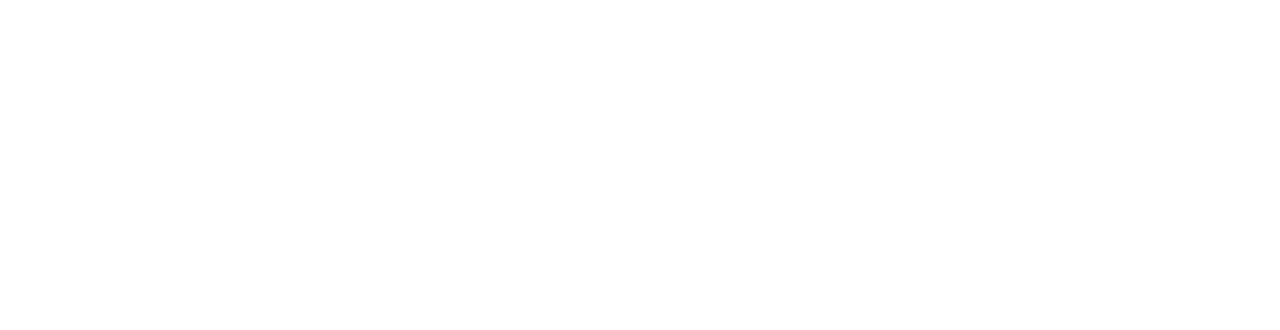
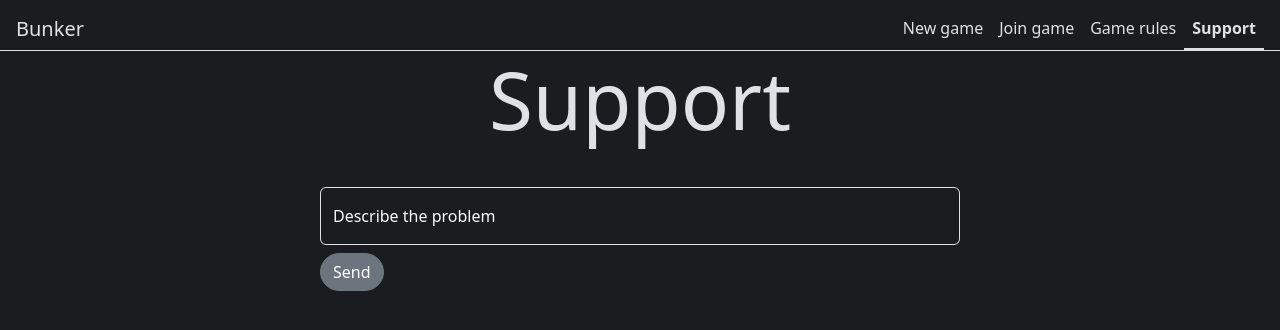
Before and after one commit to MilordAxel/Bunker, a React (Vite) app in the folder client/: page /support in a window 1280 px wide. Before the commit this address had no page. Shown: the top 330 px of the page. Built offline with nearby package versions, Linux system fonts and the light colour scheme.

Commit message:
create interface support page

```diff
--- a/client/src/App.jsx
+++ b/client/src/App.jsx
@@ -2,12 +2,14 @@
 
 import {Routes, Route} from "react-router-dom"
 import Home from "./pages/home/Home"
+import Support from "./pages/support/Support"
 
 function App() {
     return (
         <>
             <Routes>
                 <Route element={<Home/>} path="/" />
+                <Route element={<Support />} path="/support" />
             </Routes>
         </>
     )
--- /dev/null
+++ b/client/src/pages/support/Support.jsx
@@ -0,0 +1,43 @@
+import "./Support.scss";
+import { useLayoutEffect, useRef } from "react";
+import PageHeader from "../../components/PageHeader";
+
+export function Support() {
+    const textarea_elem = useRef(null);
+
+    const adjustHeight = () => {
+        textarea_elem.current.style.height = `${textarea_elem.current.scrollHeight}px`;
+    }
+
+    useLayoutEffect(adjustHeight, []);
+
+    return (
+        <>
+            <div className="page__content container-fluid overflow-auto">
+                <PageHeader></PageHeader>
+                <div className="page__body d-flex flex-column row-gap-10">
+                    <div className="display-1 text-center">
+                        Support
+                    </div>
+                    <form className="d-flex flex-column row-gap-2">
+                        <div className="form-floating w-50 mx-auto">
+                            <textarea
+                                className="form-control shadow-none"
+                                id="userReport"
+                                placeholder=""
+                                onChange={adjustHeight}
+                                ref={textarea_elem}
+                            ></textarea>
+                            <label htmlFor="userReport">Describe the problem</label>
+                        </div>
+                        <div className="d-flex w-50 mx-auto float-start">
+                            <button type="submit" className="btn btn-secondary rounded-pill">Send</button>
+                        </div>
+                    </form>
+                </div>
+            </div>
+        </>
+    );
+}
+
+export default Support;
--- /dev/null
+++ b/client/src/pages/support/Support.scss
@@ -0,0 +1,50 @@
+@import "bootstrap/scss/functions";
+
+$spacer: 1rem;
+$spacers: (
+    0: 0,
+    1: $spacer * 0.25,
+    2: $spacer * 0.5,
+    3: $spacer * 0.75,
+    4: $spacer * 1,
+    5: $spacer * 1.25,
+    6: $spacer * 1.5,
+    7: $spacer * 1.75,
+    8: $spacer * 2,
+    9: $spacer * 2.25,
+    10: $spacer * 2.5
+);
+
+@import "bootstrap/scss/bootstrap";
+
+.page__content {
+    @include make-container(0);
+    color: $dark-text-emphasis-dark;
+    background-color: $dark-bg-subtle-dark;
+    height: 100vh;
+}
+
+.form-floating textarea {
+    color: $light-text-emphasis-dark !important;
+    background-color: $dark-bg-subtle-dark !important;
+    max-height: 300px !important;
+    resize: none;
+}
+
+.form-floating label {
+    color: $light-text-emphasis-dark !important;
+}
+
+.form-floating label::after {
+    background-color: $dark-bg-subtle-dark !important;
+}
+
+.form-floating textarea:focus + label,
+.form-floating textarea:not(:placeholder-shown) + label {
+    transform: scale(1) translateY(-1.85rem) !important;
+}
+
+.form-floating textarea:focus {
+    color: $light-text-emphasis-dark !important;
+    background-color: transparent !important;
+}
```
